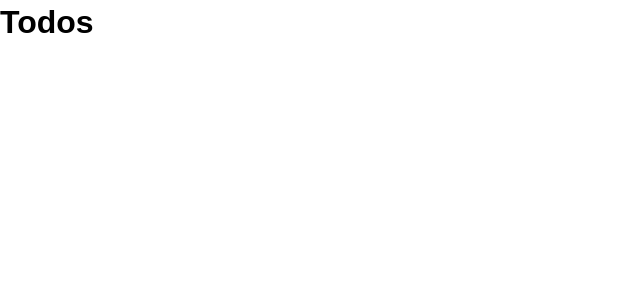
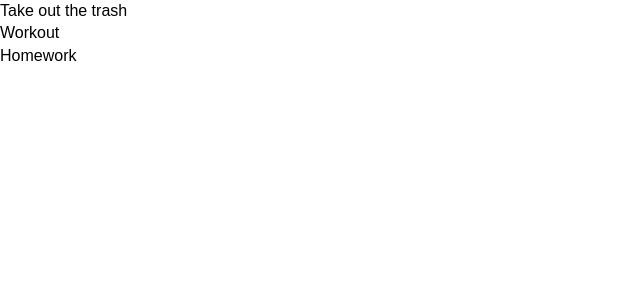
Before and after one commit to osidekyle/React-to-do-list, a React (Create React App) app in the folder react-to-do/: page / in a window 1280 px wide. Shown: the top 300 px of the page, without its empty margins (0-640 px from the left). Built offline with nearby package versions, Linux system fonts and the light colour scheme.

Commit message:
passing props down multiple components, inheriting components

```diff
--- a/react-to-do/src/App.js
+++ b/react-to-do/src/App.js
@@ -28,7 +28,6 @@
 
 
   render(){
-    console.log(this.state.todos)
   return (
     <div className="App">
       <Todos todos={this.state.todos}/>
--- /dev/null
+++ b/react-to-do/src/components/TodoItem.js
@@ -0,0 +1,16 @@
+import React, { Component } from 'react';
+
+export class TodoItem extends Component {
+    state = {  }
+    render() {
+        return (
+            <div>
+                <p>{this.props.todo.title}</p>
+            </div>
+
+
+         );
+    }
+}
+
+export default TodoItem;
--- a/react-to-do/src/components/Todos.js
+++ b/react-to-do/src/components/Todos.js
@@ -1,13 +1,13 @@
 import React, {Component} from 'react';
-
+import TodoItem from "./TodoItem"
 
 class Todos extends Component {
+
     render(){
-  return (
-    <div>
-      <h1>Todos</h1>
-    </div>
-  );
+      console.log(this.props.todos)
+  return this.props.todos.map((todo)=>(
+  <TodoItem key={todo.id} todo={todo}/>
+  ));
 }
 }
 
```
